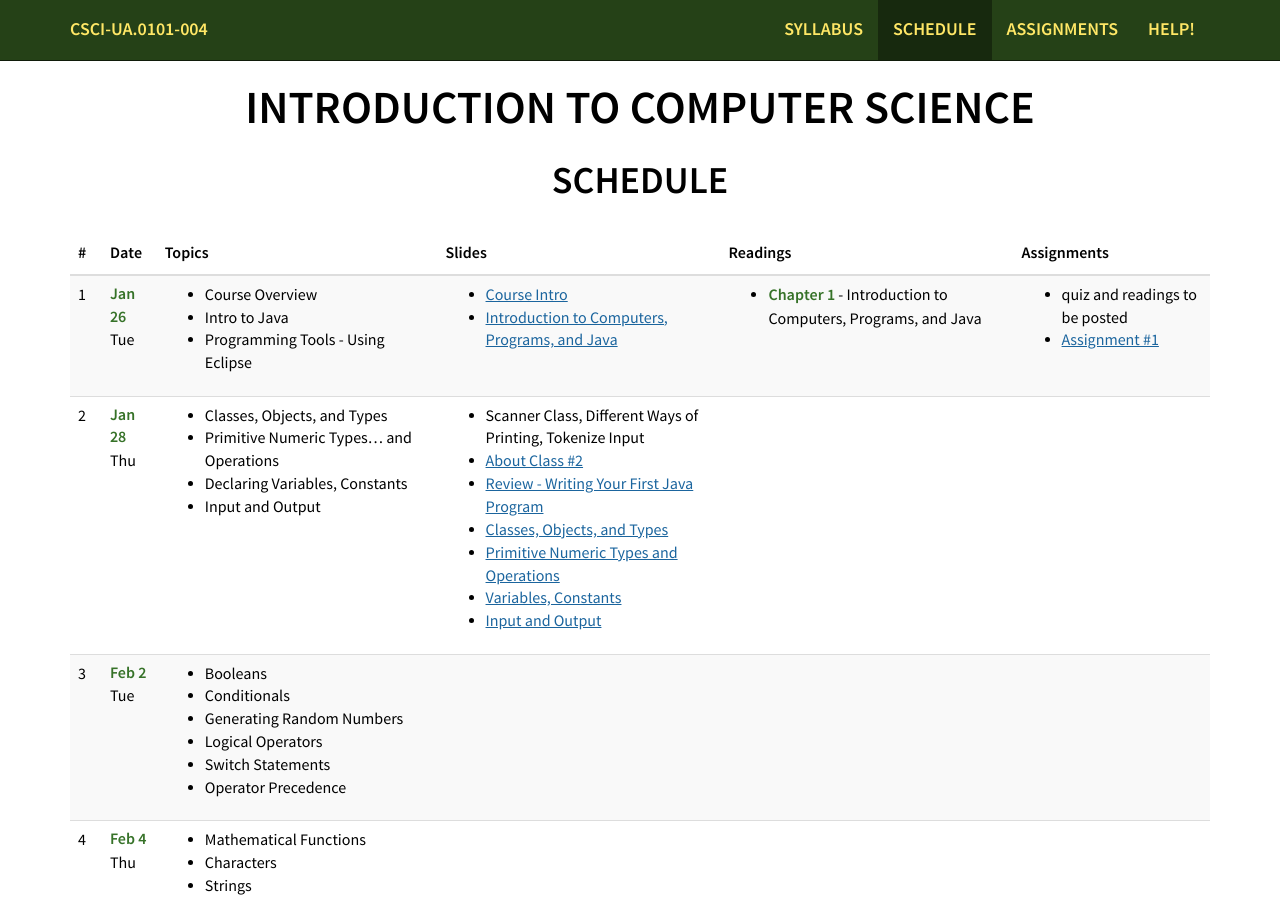
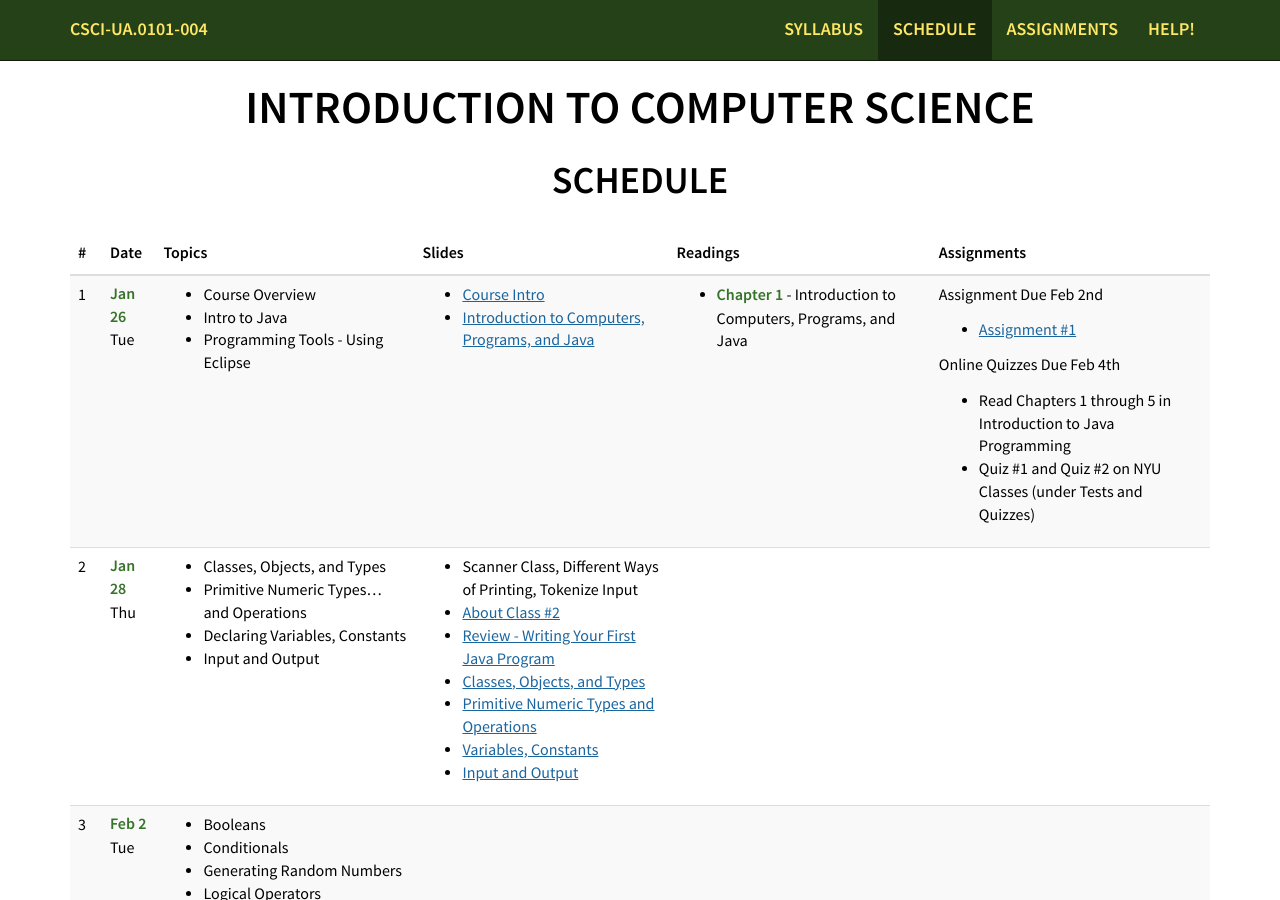
Before and after one commit to foureyes/csci-ua.0101-spring2016-004, a Jekyll site: the page built from schedule.markdown, in a window 1280 px wide and 900 px high. Built offline with Jekyll 4.4.1, drawn with Linux system fonts in a browser that asks for light colours; some web fonts are replaced.

Commit message:
add quizzes

```diff
--- a/_includes/schedule/01.markdown
+++ b/_includes/schedule/01.markdown
@@ -10,6 +10,14 @@
 * __Chapter 1__ - Introduction to Computers, Programs, and Java
 </td>
 	<td markdown="block">
-* quiz and readings to be posted
+
+Assignment Due Feb 2nd
+
 * [Assignment #1](assignments/hw01.html)
+
+Online Quizzes Due Feb 4th
+
+* Read Chapters 1 through 5 in {{ site.book }}
+* Quiz #1 and Quiz #2 on NYU Classes (under Tests and Quizzes)
+
 </td>
--- a/assignments.markdown
+++ b/assignments.markdown
@@ -18,7 +18,6 @@ nav-state: assignments
 * [Assignment #9](assignments/hw09.html)
 * [Assignment #10](assignments/hw10.html)
 * [Assignment #11](assignments/hw11.html)
-{% endcomment %}
 
 
 ## Solutions
@@ -77,3 +76,4 @@ Homework #9
 Homework #10
 
 * hw10 - [MyAnimation.java](resources/code/hw10-solutions/MyAnimation.java)
+{% endcomment %}
```
